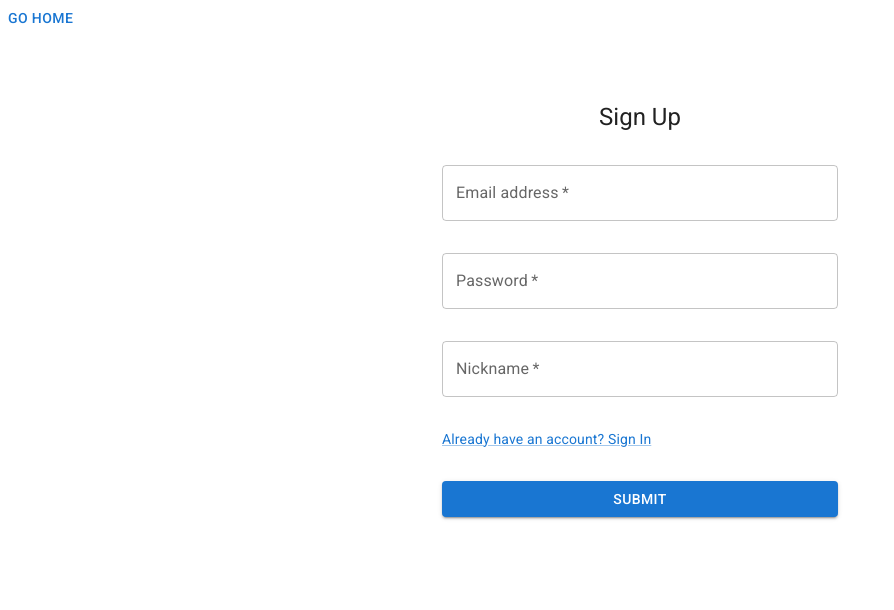
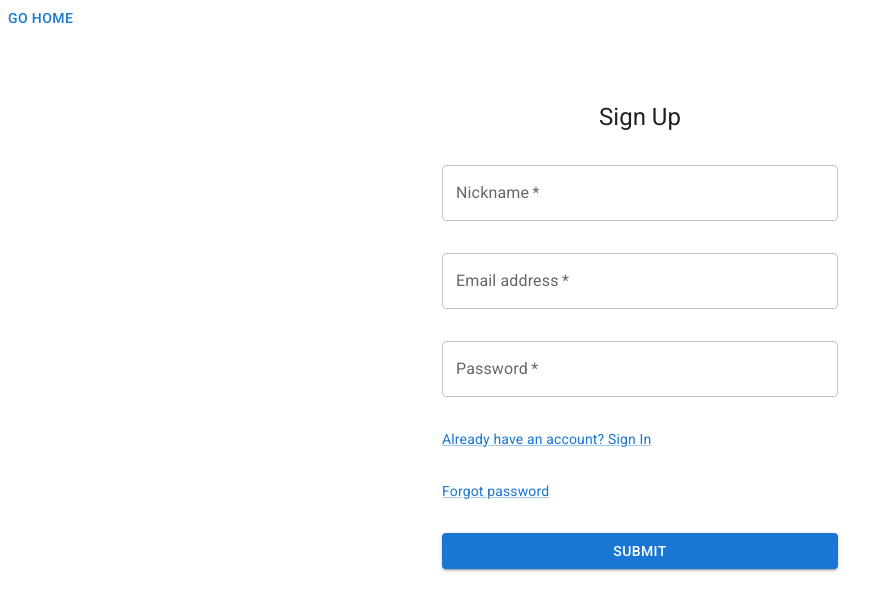
Before and after one commit to biggujo/rails-coursework, a React (Vite) app in the folder frontend/: page /sign-up in a window 1280 px wide. Shown: the top 610 px of the page, without its empty margins (0-894 px from the left). Built offline with nearby package versions, Linux system fonts and the light colour scheme.

Commit message:
feat: password recovery page

```diff
--- a/frontend/src/components/App/App.tsx
+++ b/frontend/src/components/App/App.tsx
@@ -14,6 +14,7 @@ import useRefreshUser from '../../hooks/query/useRefreshUser.ts';
 import ChatPage from '../../pages/ChatPage.tsx';
 import RestrictedRoute from '../RestrictedRoute/RestrictedRoute.tsx';
 import useAuthorizationTokenLoader from '../../hooks/useAxiosAuthorizationLoader.ts';
+import PasswordResetRequest from '../../pages/PasswordResetRequest.tsx';
 
 export default function App() {
   const { isRefreshing } = useRefreshUser();
@@ -41,6 +42,18 @@ export default function App() {
             <RestrictedRoute redirectTo={'/'} component={<SignUpPage />} />
           }
         />
+        <Route path={'/password/reset'}>
+          <Route index element={<NotFound />} />
+          <Route
+            path={'request'}
+            element={
+              <RestrictedRoute
+                redirectTo={'/'}
+                component={<PasswordResetRequest />}
+              />
+            }
+          />
+        </Route>
         <Route
           path={'/profile'}
           element={
--- /dev/null
+++ b/frontend/src/components/FormWrapper/FormWrapper.tsx
@@ -0,0 +1,30 @@
+import { ReactElement } from 'react';
+import { Box, Typography } from '@mui/material';
+
+interface Props {
+  title: string;
+  children: ReactElement;
+}
+
+export default function FormWrapper({ title, children }: Props) {
+  return (
+    <Box
+      sx={{
+        marginTop: 8,
+        display: 'flex',
+        flexDirection: 'column',
+        alignItems: 'stretch',
+      }}
+    >
+      <Typography
+        variant={'h5'}
+        component={'h2'}
+        align={'center'}
+        sx={{ mb: 4 }}
+      >
+        {title}
+      </Typography>
+      {children}
+    </Box>
+  );
+}
--- a/frontend/src/components/SignUpForm/SignUpForm.tsx
+++ b/frontend/src/components/SignUpForm/SignUpForm.tsx
@@ -12,9 +12,22 @@ export default function SignUpForm() {
       <form onSubmit={formik.handleSubmit}>
         <Stack gap={4} alignItems={'stretch'}>
           <TextField
+            id="nickname"
+            type="nickname"
+            name="nickname"
+            placeholder={'johnny_cage'}
+            label={'Nickname'}
+            required
+            value={formik.values.nickname}
+            onChange={formik.handleChange}
+            onBlur={formik.handleBlur}
+            error={formik.touched.nickname && Boolean(formik.errors.nickname)}
+            helperText={formik.touched.nickname && formik.errors.nickname}
+          />
+          <TextField
             id="email"
             name="email"
-            placeholder="jane@acme.com"
+            placeholder="cage@acme.com"
             value={formik.values.email}
             label={'Email address'}
             required
@@ -36,21 +49,15 @@ export default function SignUpForm() {
             error={formik.touched.password && Boolean(formik.errors.password)}
             helperText={formik.touched.password && formik.errors.password}
           />
-          <TextField
-            id="nickname"
-            type="nickname"
-            name="nickname"
-            placeholder="1234"
-            label={'Nickname'}
-            required
-            value={formik.values.nickname}
-            onChange={formik.handleChange}
-            onBlur={formik.handleBlur}
-            error={formik.touched.nickname && Boolean(formik.errors.nickname)}
-            helperText={formik.touched.nickname && formik.errors.nickname}
-          />
           <Link component={RouterLink} to={'/sign-in'} variant="body2">
             {'Already have an account? Sign In'}
+          </Link>
+          <Link
+            component={RouterLink}
+            to={'/password/reset/request'}
+            variant="body2"
+          >
+            {'Forgot password'}
           </Link>
           <ButtonSubmit isSubmitting={formik.isSubmitting}>Submit</ButtonSubmit>
         </Stack>
--- /dev/null
+++ b/frontend/src/pages/PasswordResetRequest.tsx
@@ -0,0 +1,12 @@
+import { Container, Typography } from '@mui/material';
+import FormWrapper from '../components/FormWrapper/FormWrapper.tsx';
+
+export default function PasswordResetRequest() {
+  return (
+    <Container component="main" maxWidth="xs">
+      <Typography variant={'h3'}>
+        <FormWrapper title={'Password Recovery Request'}></FormWrapper>
+      </Typography>
+    </Container>
+  );
+}
--- a/frontend/src/pages/SignInPage.tsx
+++ b/frontend/src/pages/SignInPage.tsx
@@ -1,28 +1,14 @@
-import { Box, Container, Typography } from '@mui/material';
+import { Container } from '@mui/material';
 import SignInForm from '../components/SignInForm';
+import FormWrapper from '../components/FormWrapper/FormWrapper.tsx';
 
 export default function SignInPage() {
   return (
     <>
       <Container component="main" maxWidth="xs">
-        <Box
-          sx={{
-            marginTop: 8,
-            display: 'flex',
-            flexDirection: 'column',
-            alignItems: 'stretch',
-          }}
-        >
-          <Typography
-            variant={'h5'}
-            component={'h2'}
-            align={'center'}
-            sx={{ mb: 4 }}
-          >
-            Sign In
-          </Typography>
+        <FormWrapper title={'Sign In'}>
           <SignInForm />
-        </Box>
+        </FormWrapper>
       </Container>
     </>
   );
--- a/frontend/src/pages/SignUpPage.tsx
+++ b/frontend/src/pages/SignUpPage.tsx
@@ -1,28 +1,14 @@
-import { Box, Container, Typography } from '@mui/material';
+import { Container } from '@mui/material';
 import SignUpForm from '../components/SignUpForm';
+import FormWrapper from '../components/FormWrapper/FormWrapper.tsx';
 
 export default function SignUpPage() {
   return (
     <>
       <Container component="main" maxWidth="xs">
-        <Box
-          sx={{
-            marginTop: 8,
-            display: 'flex',
-            flexDirection: 'column',
-            alignItems: 'stretch',
-          }}
-        >
-          <Typography
-            variant={'h5'}
-            component={'h2'}
-            align={'center'}
-            sx={{ mb: 4 }}
-          >
-            Sign Up
-          </Typography>
+        <FormWrapper title={'Sign Up'}>
           <SignUpForm />
-        </Box>
+        </FormWrapper>
       </Container>
     </>
   );
```
